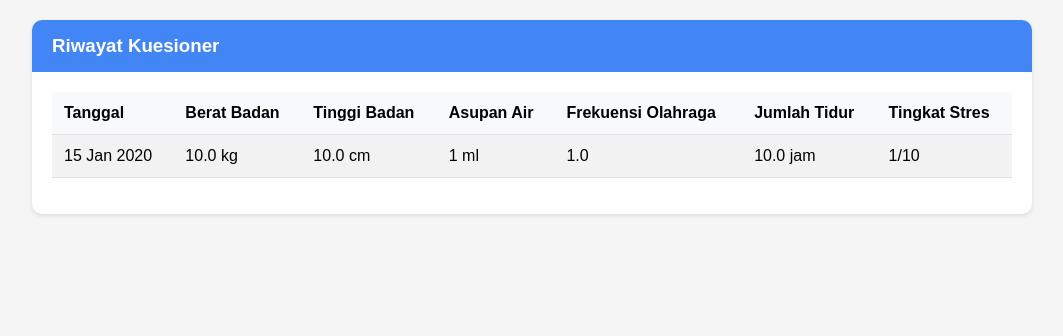
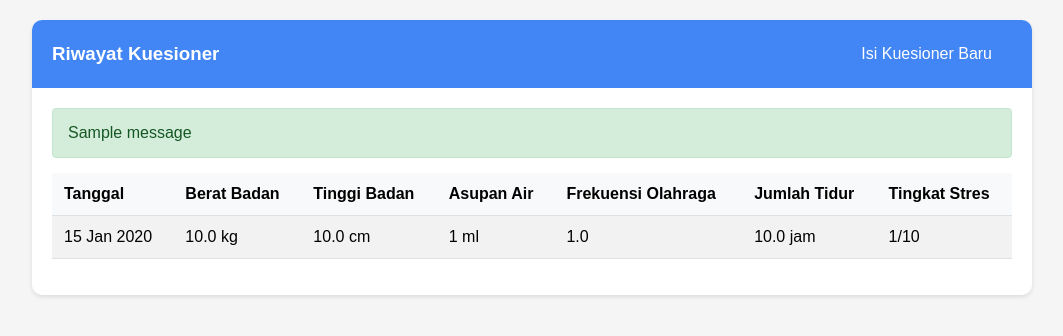
Before and after one commit to athallahw/PKPL, a Django app: template kuesioner/templates/kuesioner/history.html in a window 1280 px wide. Shown: the top 336 px of the page, without its empty margins (108-1171 px from the left). Run offline with Django 5.2, Linux system fonts and the light colour scheme; the template is opened without the code that fills it: values that come from a table or form of the project are taken from there, others are empty; tables that the repository leaves empty hold one stand-in row (values such as "Sample post"); one stand-in notice (Sample message) is shown.

Commit message:
refactor: changed questionnaire logic

```diff
--- a/authorization/views.py
+++ b/authorization/views.py
@@ -64,6 +64,12 @@ def sign_in(request):
                     except Normal.DoesNotExist:
                         pass
 
+                # Clear any existing messages before redirecting
+                storage = messages.get_messages(request)
+                for message in storage:
+                    pass  # Iterating through messages marks them as used
+                storage.used = True
+
                 return redirect('main:landing_page')
             else:
                 return render(request, 'sign_in.html', {'error': 'Email atau password salah'})
--- a/kuesioner/templates/kuesioner/history.html
+++ b/kuesioner/templates/kuesioner/history.html
@@ -69,9 +69,31 @@
             border: 1px solid #b8daff;
         }
 
+        .alert-success {
+            background-color: #d4edda;
+            color: #155724;
+            border: 1px solid #c3e6cb;
+        }
+
         .table-responsive {
             overflow-x: auto;
             -webkit-overflow-scrolling: touch;
+        }
+
+        .btn {
+            display: inline-block;
+            padding: 10px 20px;
+            border: none;
+            border-radius: 4px;
+            cursor: pointer;
+            text-decoration: none;
+            text-align: center;
+            color: white;
+            background-color: #4285f4;
+        }
+
+        .btn:hover {
+            background-color: #3367d6;
         }
 
         @media (max-width: 768px) {
@@ -93,9 +115,20 @@
     <div class="container">
         <div class="card">
             <div class="card-header">
-                <h3 style="margin: 0;">Riwayat Kuesioner</h3>
+                <div style="display: flex; justify-content: space-between; align-items: center;">
+                    <h3 style="margin: 0;">Riwayat Kuesioner</h3>
+                    <a href="{% url 'kuesioner:questionnaire_form' %}" class="btn">Isi Kuesioner Baru</a>
+                </div>
             </div>
             <div class="card-body">
+                {% if messages %}
+                    {% for message in messages %}
+                        <div class="alert alert-{{ message.tags }}">
+                            {{ message }}
+                        </div>
+                    {% endfor %}
+                {% endif %}
+
                 {% if questionnaires %}
                     <div class="table-responsive">
                         <table class="table table-striped">
```
Also changed, not shown: kuesioner/templates/kuesioner/form.html (+44 -6 lines), kuesioner/views.py (+40 -2 lines).
